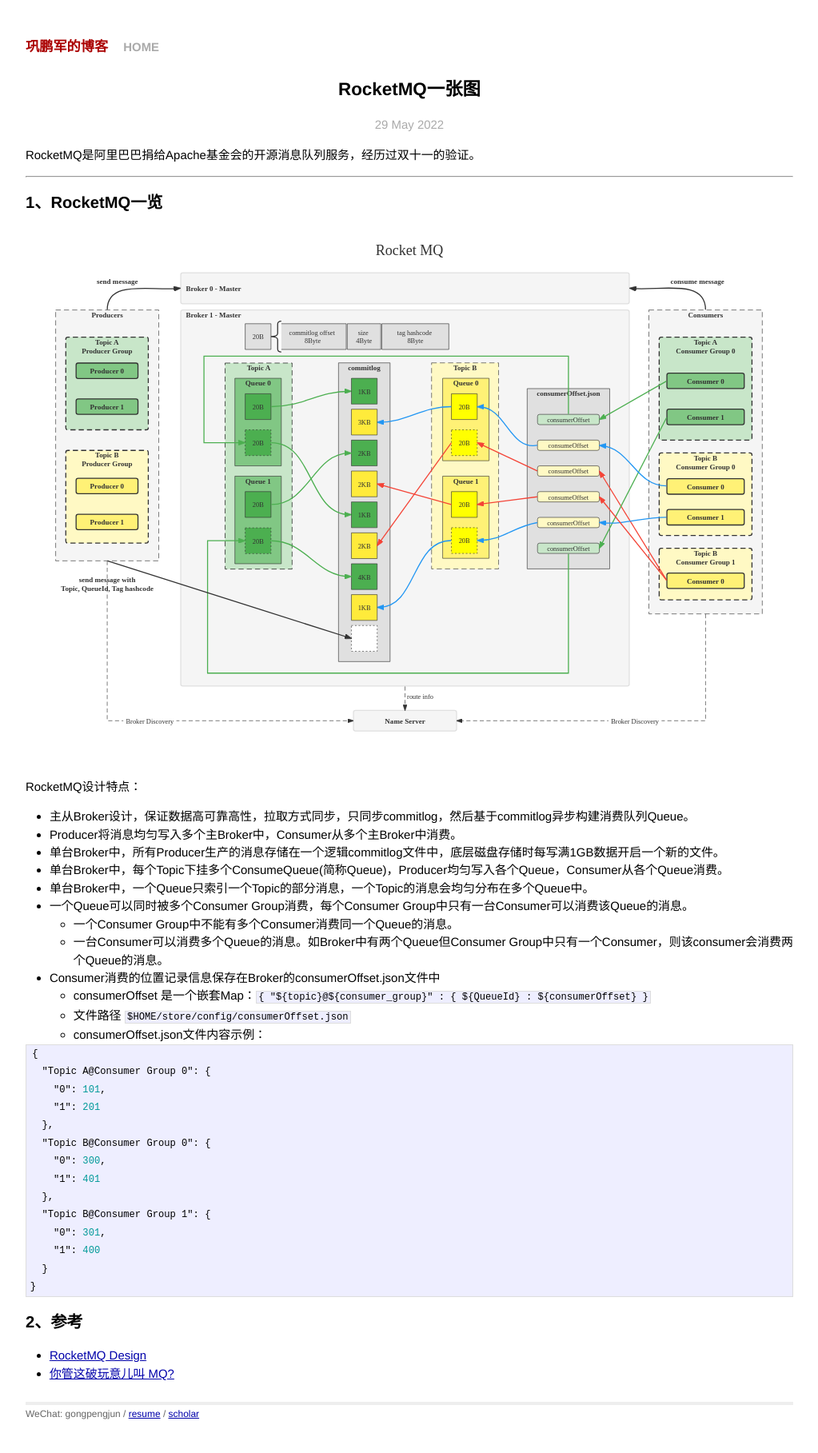
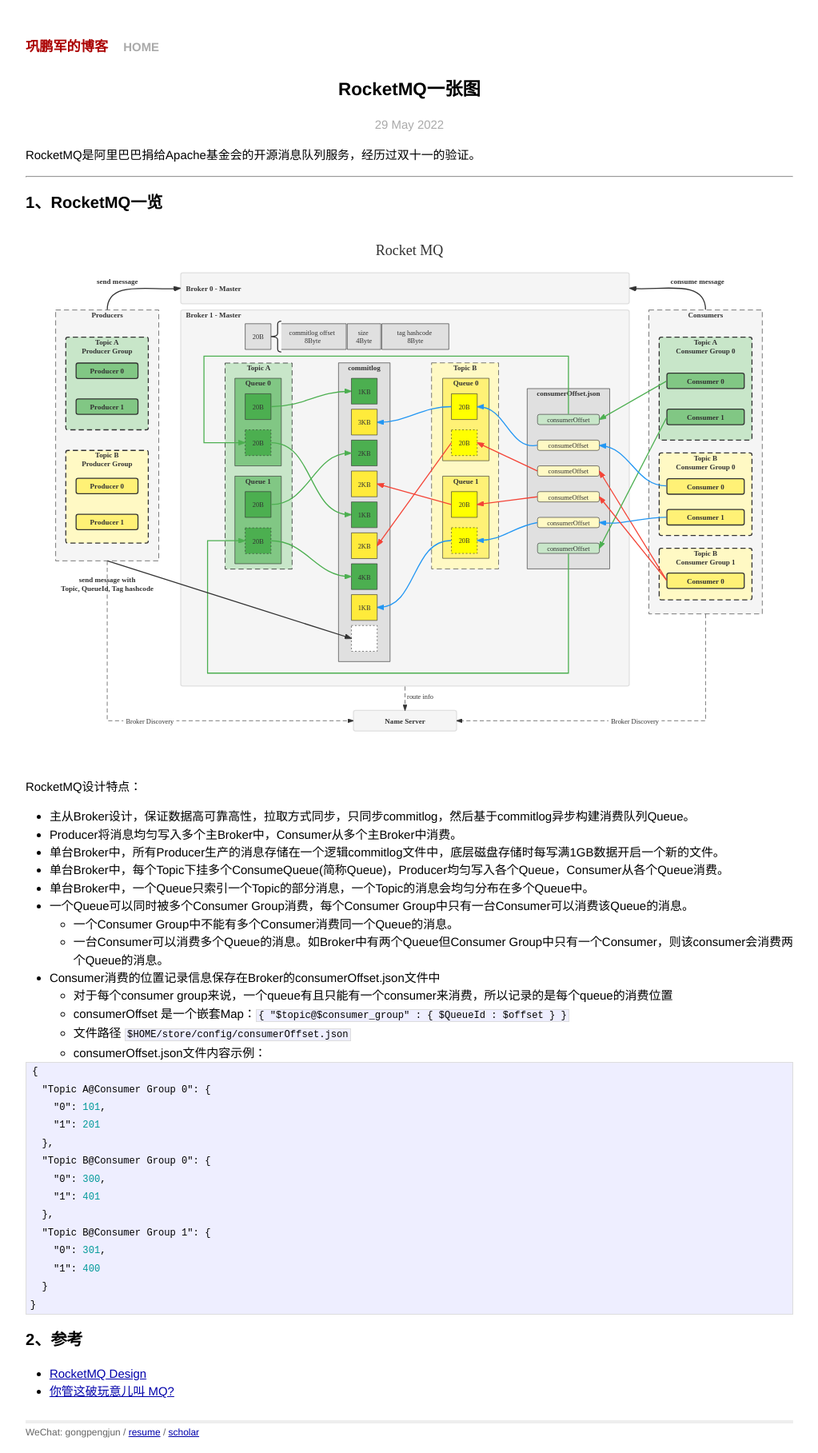
Before and after one commit to gongpengjun/gongpengjun.github.io, a Jekyll site: the page built from _posts/2022-05-29-rocketmq-one-picture.markdown, in a window 1280 px wide. Shown: the whole page at 80% size, without its empty margins (128-1151 px from the left). Built offline with Jekyll 4.4.1, drawn with Linux system fonts in a browser that asks for light colours; before the commit the page ends 1794 px from its top, so only the background shows below that.

Commit message:
更新MQ说明文案

```diff
--- a/_posts/2022-05-29-rocketmq-one-picture.markdown
+++ b/_posts/2022-05-29-rocketmq-one-picture.markdown
@@ -24,7 +24,8 @@ RocketMQ设计特点：
   - 一个Consumer Group中不能有多个Consumer消费同一个Queue的消息。
   - 一台Consumer可以消费多个Queue的消息。如Broker中有两个Queue但Consumer Group中只有一个Consumer，则该consumer会消费两个Queue的消息。
 - Consumer消费的位置记录信息保存在Broker的consumerOffset.json文件中
-  - consumerOffset 是一个嵌套Map：`{ "${topic}@${consumer_group}" : { ${QueueId} : ${consumerOffset} }`
+  - 对于每个consumer group来说，一个queue有且只能有一个consumer来消费，所以记录的是每个queue的消费位置
+  - consumerOffset 是一个嵌套Map：`{ "$topic@$consumer_group" : { $QueueId : $offset } }`
   - 文件路径 `$HOME/store/config/consumerOffset.json`
   - consumerOffset.json文件内容示例：
 
```
